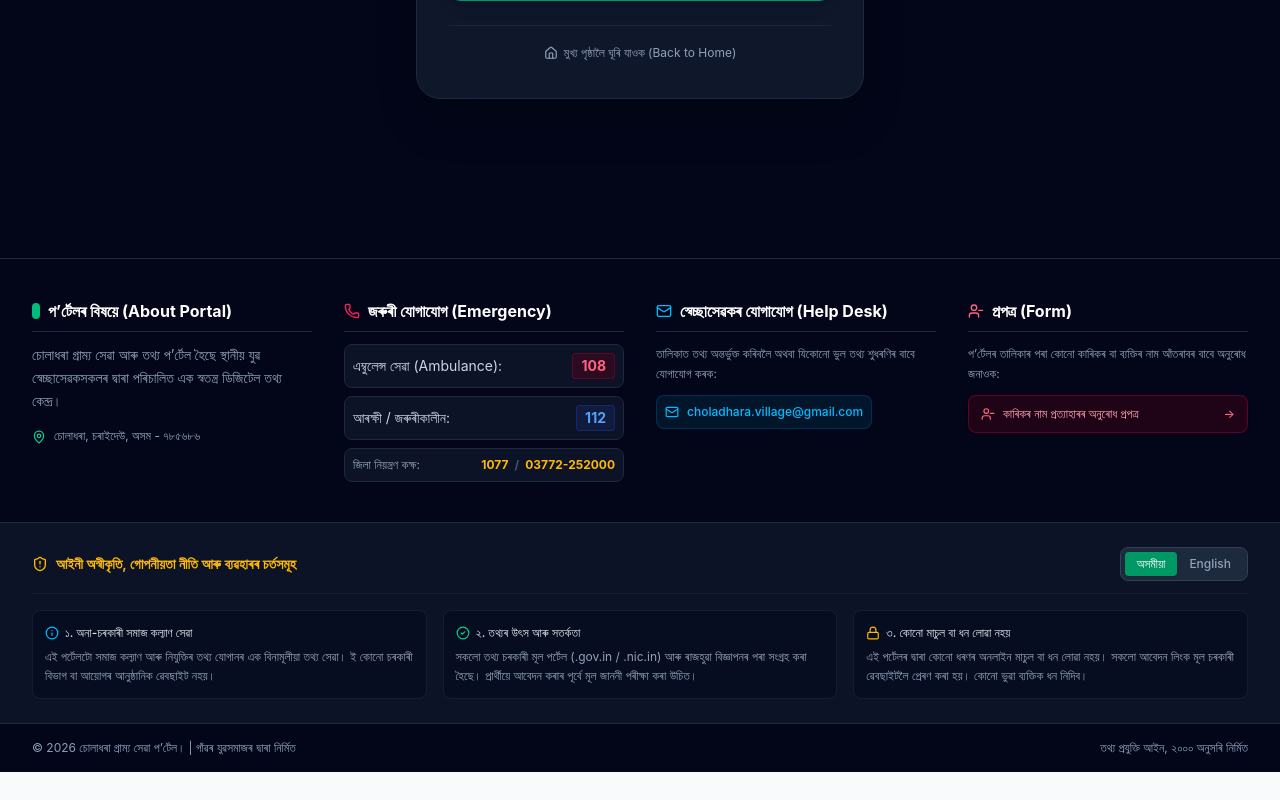
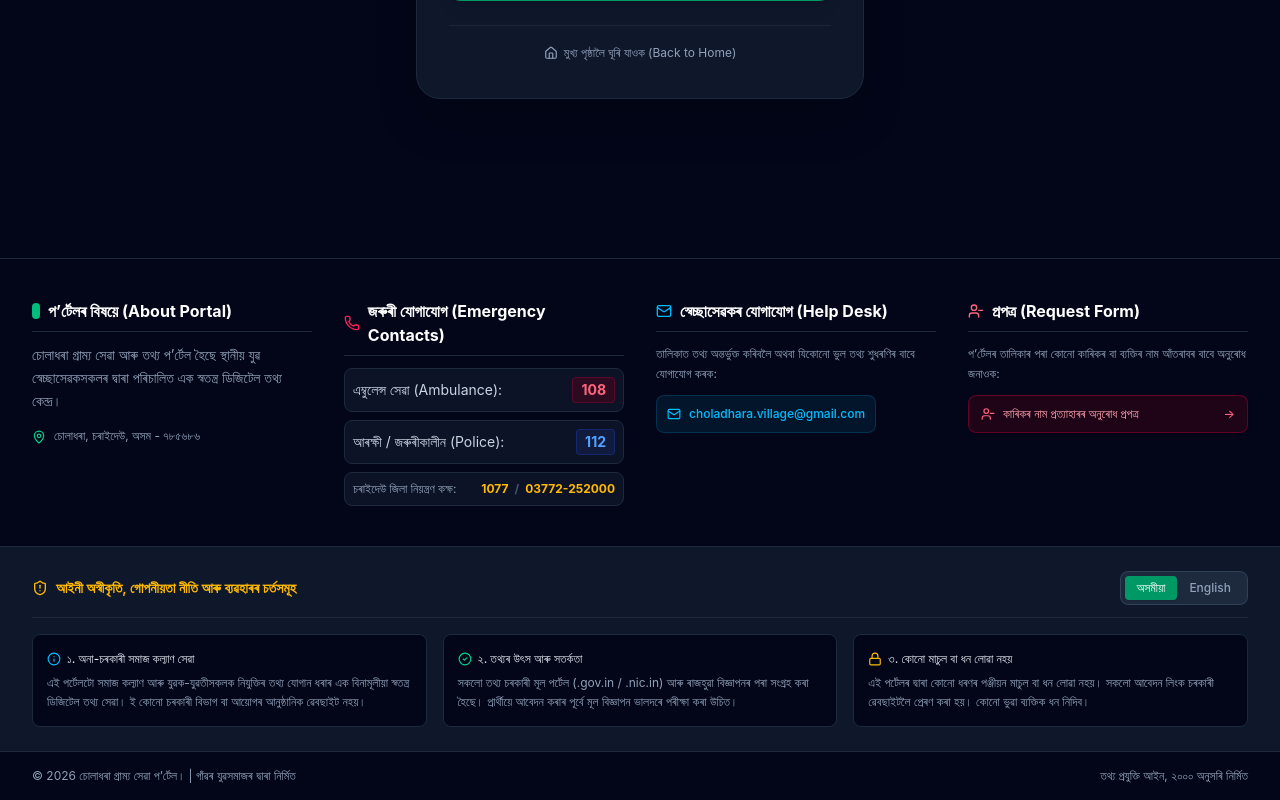
Before and after one commit to livekaku00-sys/choladhara-village.vercel.app, a React (Vite) app: page /admin in a window 1280 px wide. Shown: the part 542-1342 px from the top of the page. Before the commit the page ends 1314 px from the top, so only its background shows below. Built offline with nearby package versions, Linux system fonts and the light colour scheme.

Commit message:
Ensure global Footer renders full Legal Disclaimer and clean Home.tsx

```diff
--- a/src/components/Footer.tsx
+++ b/src/components/Footer.tsx
@@ -16,7 +16,7 @@ export const Footer: React.FC = () => {
   return (
     <footer className="w-full bg-slate-950 text-slate-300 border-t border-slate-800 mt-auto">
 
-      {/* ১. মূল গ্ৰিড (Main Grid) */}
+      {/* ১. মূল যোগাযোগ আৰু গাঁৱৰ তথ্য */}
       <div className="max-w-7xl mx-auto px-4 sm:px-6 lg:px-8 py-10">
         <div className="grid grid-cols-1 md:grid-cols-2 lg:grid-cols-4 gap-8">
 
@@ -39,7 +39,7 @@ export const Footer: React.FC = () => {
           <div className="space-y-3">
             <h3 className="text-base font-bold text-white flex items-center gap-2 border-b border-slate-800 pb-2">
               <Phone className="w-4 h-4 text-rose-500" />
-              জৰুৰী যোগাযোগ (Emergency)
+              জৰুৰী যোগাযোগ (Emergency Contacts)
             </h3>
             <ul className="space-y-2 text-xs sm:text-sm">
               <li className="flex items-center justify-between bg-slate-900/80 p-2 rounded-lg border border-slate-800">
@@ -47,11 +47,11 @@ export const Footer: React.FC = () => {
                 <a href="tel:108" className="font-bold text-rose-400 hover:text-rose-300 bg-rose-950/50 px-2 py-0.5 rounded border border-rose-800/40">108</a>
               </li>
               <li className="flex items-center justify-between bg-slate-900/80 p-2 rounded-lg border border-slate-800">
-                <span className="text-slate-300">আৰক্ষী / জৰুৰীকালীন:</span>
+                <span className="text-slate-300">আৰক্ষী / জৰুৰীকালীন (Police):</span>
                 <a href="tel:112" className="font-bold text-blue-400 hover:text-blue-300 bg-blue-950/50 px-2 py-0.5 rounded border border-blue-800/40">112</a>
               </li>
               <li className="bg-slate-900/80 p-2 rounded-lg border border-slate-800 flex items-center justify-between">
-                <span className="text-slate-400 text-xs">জিলা নিয়ন্ত্ৰণ কক্ষ:</span>
+                <span className="text-slate-400 text-xs">চৰাইদেউ জিলা নিয়ন্ত্ৰণ কক্ষ:</span>
                 <div className="flex gap-1.5 font-bold text-amber-400 text-xs">
                   <a href="tel:1077" className="hover:underline">1077</a>
                   <span className="text-slate-600">/</span>
@@ -72,18 +72,18 @@ export const Footer: React.FC = () => {
             </p>
             <a
               href="mailto:choladhara.village@gmail.com"
-              className="inline-flex items-center gap-2 text-xs text-sky-400 hover:text-sky-300 bg-sky-950/40 border border-sky-800/40 p-2 rounded-lg break-all font-medium transition hover:border-sky-700"
+              className="inline-flex items-center gap-2 text-xs text-sky-400 hover:text-sky-300 bg-sky-950/40 border border-sky-800/40 p-2.5 rounded-lg break-all font-medium transition hover:border-sky-700"
             >
               <Mail className="w-3.5 h-3.5 flex-shrink-0" />
               choladhara.village@gmail.com
             </a>
           </div>
 
-          {/* স্তম্ভ ৪: ১টা বুটাম */}
+          {/* স্তম্ভ ৪: কেৱল ১টা বুটাম */}
           <div className="space-y-3">
             <h3 className="text-base font-bold text-white flex items-center gap-2 border-b border-slate-800 pb-2">
               <UserMinus className="w-4 h-4 text-rose-400" />
-              প্ৰপত্ৰ (Form)
+              প্ৰপত্ৰ (Request Form)
             </h3>
             <p className="text-xs text-slate-400 leading-relaxed">
               প’ৰ্টেলৰ তালিকাৰ পৰা কোনো কাৰিকৰ বা ব্যক্তিৰ নাম আঁতৰাবৰ বাবে অনুৰোধ জনাওক:
@@ -103,11 +103,11 @@ export const Footer: React.FC = () => {
         </div>
       </div>
 
-      {/* ২. গোপনীয়তা নীতি আৰু আইনী অস্বীকৃতি (Legal Disclaimer & Privacy) */}
-      <div className="w-full bg-slate-900/80 border-t border-b border-slate-800 py-6 px-4 sm:px-6 lg:px-8">
+      {/* ২. দ্বৈতভাষিক আইনী অস্বীকৃতি আৰু গোপনীয়তা নীতি (Legal Disclaimer & Privacy Strip) */}
+      <div className="w-full bg-slate-900 border-t border-b border-slate-800 py-6 px-4 sm:px-6 lg:px-8">
         <div className="max-w-7xl mx-auto space-y-4">
 
-          <div className="flex flex-col sm:flex-row items-start sm:items-center justify-between gap-2 border-b border-slate-800/60 pb-3">
+          <div className="flex flex-col sm:flex-row items-start sm:items-center justify-between gap-2 border-b border-slate-800 pb-3">
             <div className="flex items-center gap-2 text-amber-400 font-semibold text-xs sm:text-sm">
               <ShieldAlert className="w-4 h-4 flex-shrink-0" />
               <span>
@@ -143,39 +143,39 @@ export const Footer: React.FC = () => {
 
           {lang === 'as' ? (
             <div className="grid grid-cols-1 md:grid-cols-3 gap-4 text-xs text-slate-400 leading-relaxed">
-              <div className="bg-slate-950/40 p-3 rounded-lg border border-slate-800/60 space-y-1">
+              <div className="bg-slate-950 p-3.5 rounded-lg border border-slate-800 space-y-1">
                 <span className="text-slate-200 font-medium flex items-center gap-1.5">
                   <Info className="w-3.5 h-3.5 text-sky-400" />
                   ১. অনা-চৰকাৰী সমাজ কল্যাণ সেৱা
                 </span>
                 <p>
-                  এই পৰ্টেলটো সমাজ কল্যাণ আৰু নিযুক্তিৰ তথ্য যোগানৰ এক বিনামূলীয়া তথ্য সেৱা। ই কোনো চৰকাৰী বিভাগ বা আয়োগৰ আনুষ্ঠানিক ৱেবছাইট নহয়।
+                  এই পৰ্টেলটো সমাজ কল্যাণ আৰু যুৱক-যুৱতীসকলক নিযুক্তিৰ তথ্য যোগান ধৰাৰ এক বিনামূলীয়া স্বতন্ত্ৰ ডিজিটেল তথ্য সেৱা। ই কোনো চৰকাৰী বিভাগ বা আয়োগৰ আনুষ্ঠানিক ৱেবছাইট নহয়।
                 </p>
               </div>
 
-              <div className="bg-slate-950/40 p-3 rounded-lg border border-slate-800/60 space-y-1">
+              <div className="bg-slate-950 p-3.5 rounded-lg border border-slate-800 space-y-1">
                 <span className="text-slate-200 font-medium flex items-center gap-1.5">
                   <CheckCircle2 className="w-3.5 h-3.5 text-emerald-400" />
                   ২. তথ্যৰ উৎস আৰু সতৰ্কতা
                 </span>
                 <p>
-                  সকলো তথ্য চৰকাৰী মূল পৰ্টেল (.gov.in / .nic.in) আৰু ৰাজহুৱা বিজ্ঞাপনৰ পৰা সংগ্ৰহ কৰা হৈছে। প্ৰাৰ্থীয়ে আবেদন কৰাৰ পূৰ্বে মূল জাননী পৰীক্ষা কৰা উচিত।
+                  সকলো তথ্য চৰকাৰী মূল পৰ্টেল (.gov.in / .nic.in) আৰু ৰাজহুৱা বিজ্ঞাপনৰ পৰা সংগ্ৰহ কৰা হৈছে। প্ৰাৰ্থীয়ে আবেদন কৰাৰ পূৰ্বে মূল বিজ্ঞাপন ভালদৰে পৰীক্ষা কৰা উচিত।
                 </p>
               </div>
 
-              <div className="bg-slate-950/40 p-3 rounded-lg border border-slate-800/60 space-y-1">
+              <div className="bg-slate-950 p-3.5 rounded-lg border border-slate-800 space-y-1">
                 <span className="text-slate-200 font-medium flex items-center gap-1.5">
                   <Lock className="w-3.5 h-3.5 text-amber-400" />
                   ৩. কোনো মাচুল বা ধন লোৱা নহয়
                 </span>
                 <p>
-                  এই পৰ্টেলৰ দ্বাৰা কোনো ধৰণৰ অনলাইন মাচুল বা ধন লোৱা নহয়। সকলো আবেদন লিংক মূল চৰকাৰী ৱেবছাইটলৈ প্ৰেৰণ কৰা হয়। কোনো ভুৱা ব্যক্তিক ধন নিদিব।
+                  এই পৰ্টেলৰ দ্বাৰা কোনো ধৰণৰ পঞ্জীয়ন মাচুল বা ধন লোৱা নহয়। সকলো আবেদন লিংক চৰকাৰী ৱেবছাইটলৈ প্ৰেৰণ কৰা হয়। কোনো ভুৱা ব্যক্তিক ধন নিদিব।
                 </p>
               </div>
             </div>
           ) : (
             <div className="grid grid-cols-1 md:grid-cols-3 gap-4 text-xs text-slate-400 leading-relaxed">
-              <div className="bg-slate-950/40 p-3 rounded-lg border border-slate-800/60 space-y-1">
+              <div className="bg-slate-950 p-3.5 rounded-lg border border-slate-800 space-y-1">
                 <span className="text-slate-200 font-medium flex items-center gap-1.5">
                   <Info className="w-3.5 h-3.5 text-sky-400" />
                   1. Independent Welfare Initiative
@@ -185,7 +185,7 @@ export const Footer: React.FC = () => {
                 </p>
               </div>
 
-              <div className="bg-slate-950/40 p-3 rounded-lg border border-slate-800/60 space-y-1">
+              <div className="bg-slate-950 p-3.5 rounded-lg border border-slate-800 space-y-1">
                 <span className="text-slate-200 font-medium flex items-center gap-1.5">
                   <CheckCircle2 className="w-3.5 h-3.5 text-emerald-400" />
                   2. Official Sourcing & Fair Use
@@ -195,7 +195,7 @@ export const Footer: React.FC = () => {
                 </p>
               </div>
 
-              <div className="bg-slate-950/40 p-3 rounded-lg border border-slate-800/60 space-y-1">
+              <div className="bg-slate-950 p-3.5 rounded-lg border border-slate-800 space-y-1">
                 <span className="text-slate-200 font-medium flex items-center gap-1.5">
                   <Lock className="w-3.5 h-3.5 text-amber-400" />
                   3. Zero Financial Transactions
```
Also changed, not shown: src/pages/Home.tsx (+0 -85 lines), 1 other file (tests, documents, lock files or other folders).
